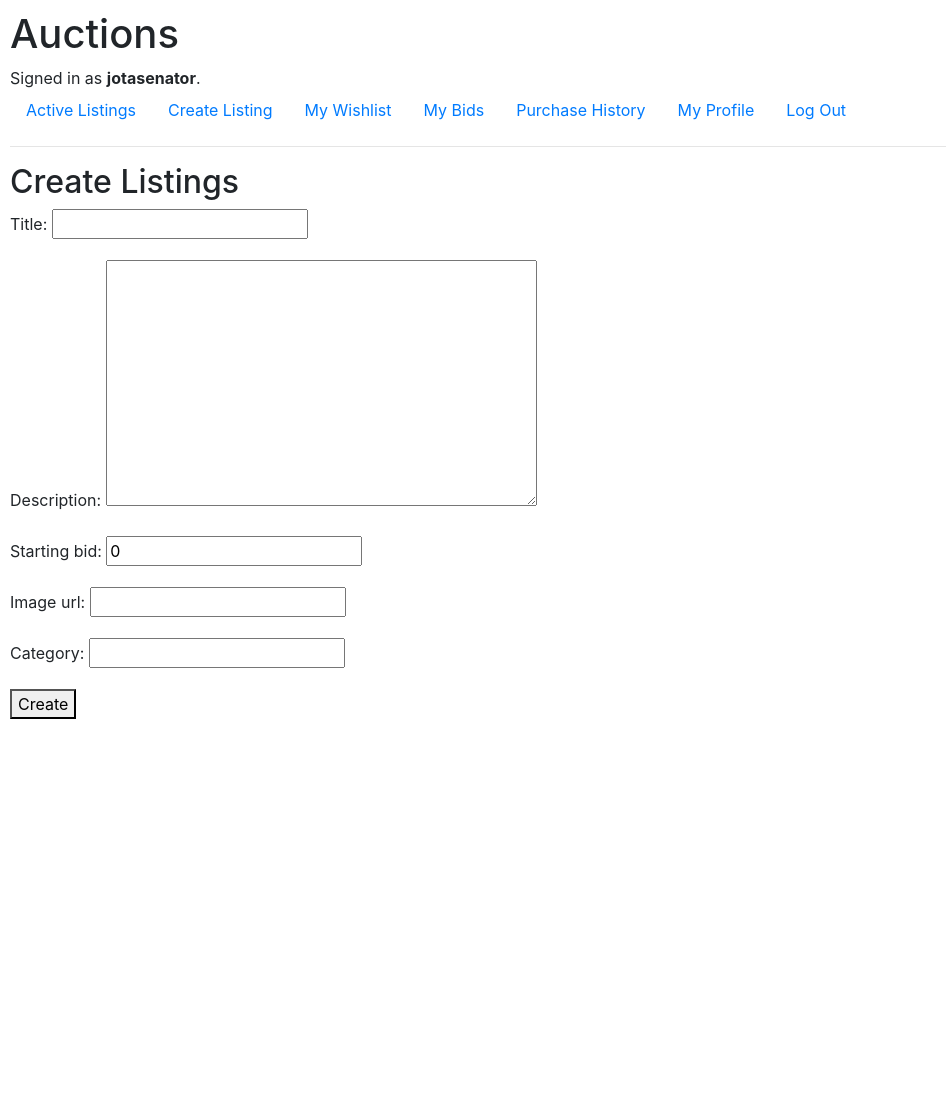
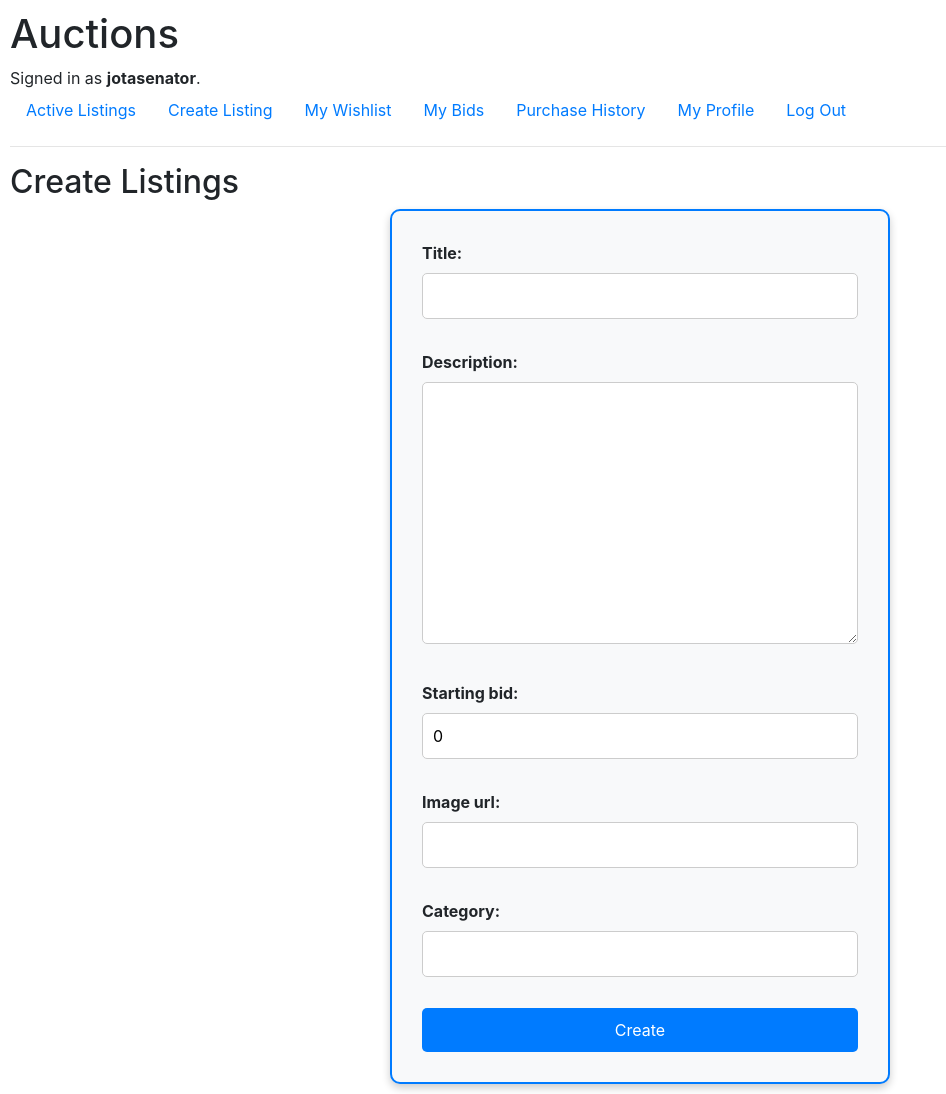
Before and after one commit to jotasenator/project2, a Django app: page /create in a window 1280 px wide. Shown: the whole page, without its empty margins (0-946 px from the left). Before the commit the page ends 719 px from the top, so only its background shows below. Run offline with Django 3.2, Linux system fonts and the light colour scheme; a user stored in the database is signed in; some libraries are stand-ins or nearby versions.

Commit message:
Create style for create form

```diff
--- a/auctions/static/auctions/styles.css
+++ b/auctions/static/auctions/styles.css
@@ -11,6 +11,7 @@ body {
   border: 2px solid #007bff;
   border-radius: 10px;
   box-shadow: 0 4px 8px 0 rgba(0, 0, 0, 0.2);
+  background-color: #f8f9fa;
 }
 
 .card:hover .card-img-top {
@@ -26,7 +27,49 @@ body {
   position: absolute;
   bottom: 0;
 }
+.card-title {
+  color: #007bff;
+}
 
 .card-text {
   font-style: italic;
 }
+
+form {
+  max-width: 500px;
+  margin: 0 auto;
+  padding: 30px;
+  border: 2px solid #007bff;
+  border-radius: 10px;
+  box-shadow: 0 4px 8px 0 rgba(0, 0, 0, 0.2);
+  background-color: #f8f9fa;
+}
+
+form label {
+  font-weight: bold;
+}
+
+form input,
+form textarea,
+form select {
+  width: 100%;
+  padding: 10px;
+  margin-bottom: 15px;
+  box-sizing: border-box;
+  border: 1px solid #ccc;
+  border-radius: 5px;
+}
+
+form button[type="submit"] {
+  width: 100%;
+  padding: 10px;
+  background-color: #007bff;
+  color: white;
+  border: none;
+  border-radius: 5px;
+  cursor: pointer;
+}
+
+form button[type="submit"]:hover {
+  background-color: #0069d9;
+}
--- a/auctions/templates/auctions/index.html
+++ b/auctions/templates/auctions/index.html
@@ -11,7 +11,7 @@
         alt="{{ listing.title }}"
       />
       <div class="card-body">
-        <h5 class="card-title">{{ listing.title }}</h5>
+        <h5 class="card-title"><b>{{ listing.title }}</b></h5>
         <p class="card-text"><b>Starting bid:</b> {{ listing.starting_bid }}</p>
         <p class="card-text">
           <b>Created by:</b> {{ listing.creator.username }}
```
Also changed, not shown: db.sqlite3.
